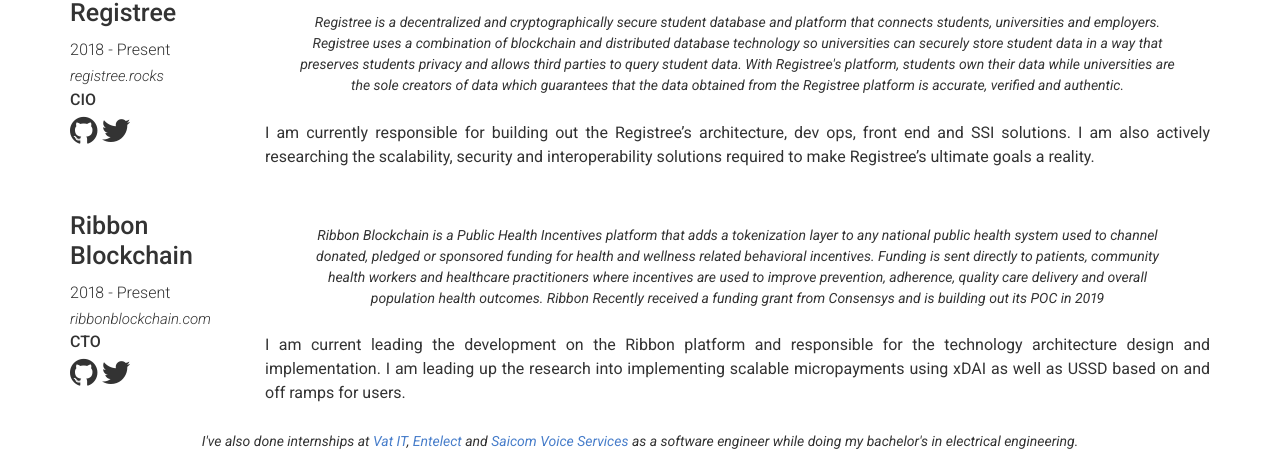
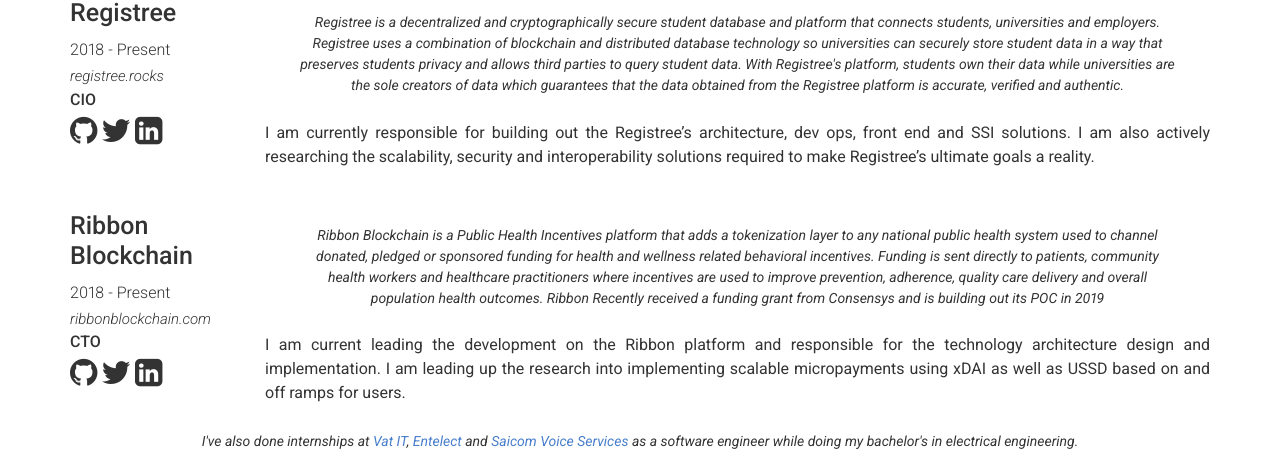
Before and after one commit to chrismaree/PersonalWebsite, a Jekyll site: the page built from index.md, in a window 1280 px wide. Shown: the part 711-1187 px from the top of the page. Built offline with Jekyll 4.4.1, drawn with Linux system fonts in a browser that asks for light colours.

Commit message:
Added linked in links

```diff
--- a/_data/experience.yml
+++ b/_data/experience.yml
@@ -9,6 +9,7 @@
    Registree is a decentralized and cryptographically secure student database and platform that connects students, universities and employers. Registree uses a combination of blockchain and distributed database technology so universities can securely store student data in a way that preserves students privacy and allows third parties to query student data. With Registree's platform, students own their data while universities are the sole creators of data which guarantees that the data obtained from the Registree platform is accurate, verified and authentic.
   description: | # this will include new lines to allow paragraphs
    I am currently responsible for building out the Registree's architecture, dev ops, front end and SSI solutions. I am also actively researching the scalability, security and interoperability solutions required to make Registree's ultimate goals a reality.
+  linkedin: registree
 - company: Ribbon Blockchain
   link: ribbonblockchain.com
   job_title: CTO
@@ -19,3 +20,4 @@
    Ribbon Blockchain is a Public Health Incentives platform that adds a tokenization layer to any national public health system used to channel donated, pledged or sponsored funding for health and wellness related behavioral incentives. Funding is sent directly to patients, community health workers and healthcare practitioners where incentives are used to improve prevention, adherence, quality care delivery and overall population health outcomes. Ribbon Recently received a funding grant from Consensys and is building out its POC in 2019
   description: | # this will include new lines to allow paragraphs
    I am current leading the development on the Ribbon platform and responsible for the technology architecture design and implementation. I am leading up the research into implementing scalable micropayments using xDAI as well as USSD based on and off ramps for users.
+  linkedin: ribbonblockchain
--- a/_includes/experience.html
+++ b/_includes/experience.html
@@ -44,6 +44,11 @@
           <i class="fa fa-telegram" title="{{ experience.name }} telegram link"></i>
         </a>
         {%- endif -%}
+        {%- if experience.linkedin -%}
+        <a href="https://www.linkedin.com/company/{{ experience.linkedin }}/about" target="_blank">
+          <i class="fa fa-linkedin-square" title="{{ experience.name }} linkedIn link"></i>
+        </a>
+        {%- endif -%}
       </p>
     </div>
     <div class="col-xs-12 col-sm-8 col-md-9 col-lg-10 col-print-12">
```
Also changed, not shown: 1 other file.
